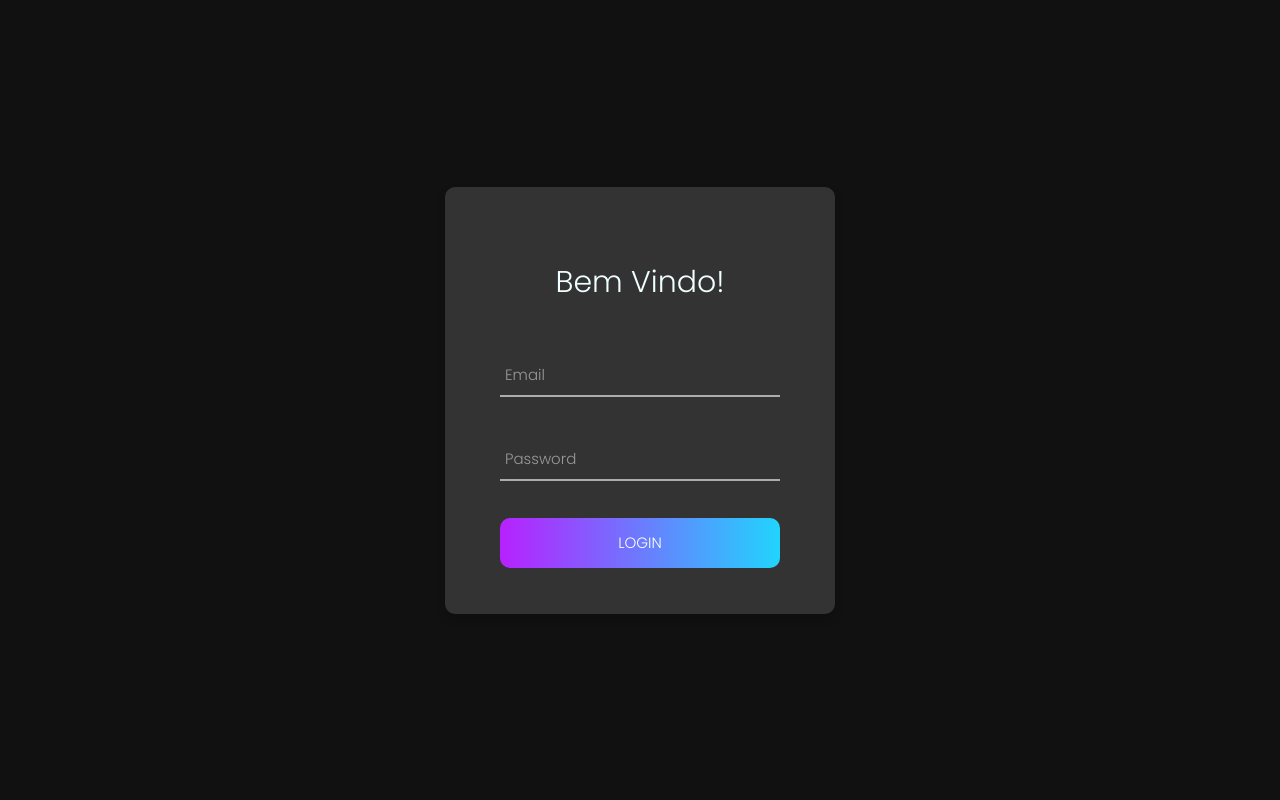
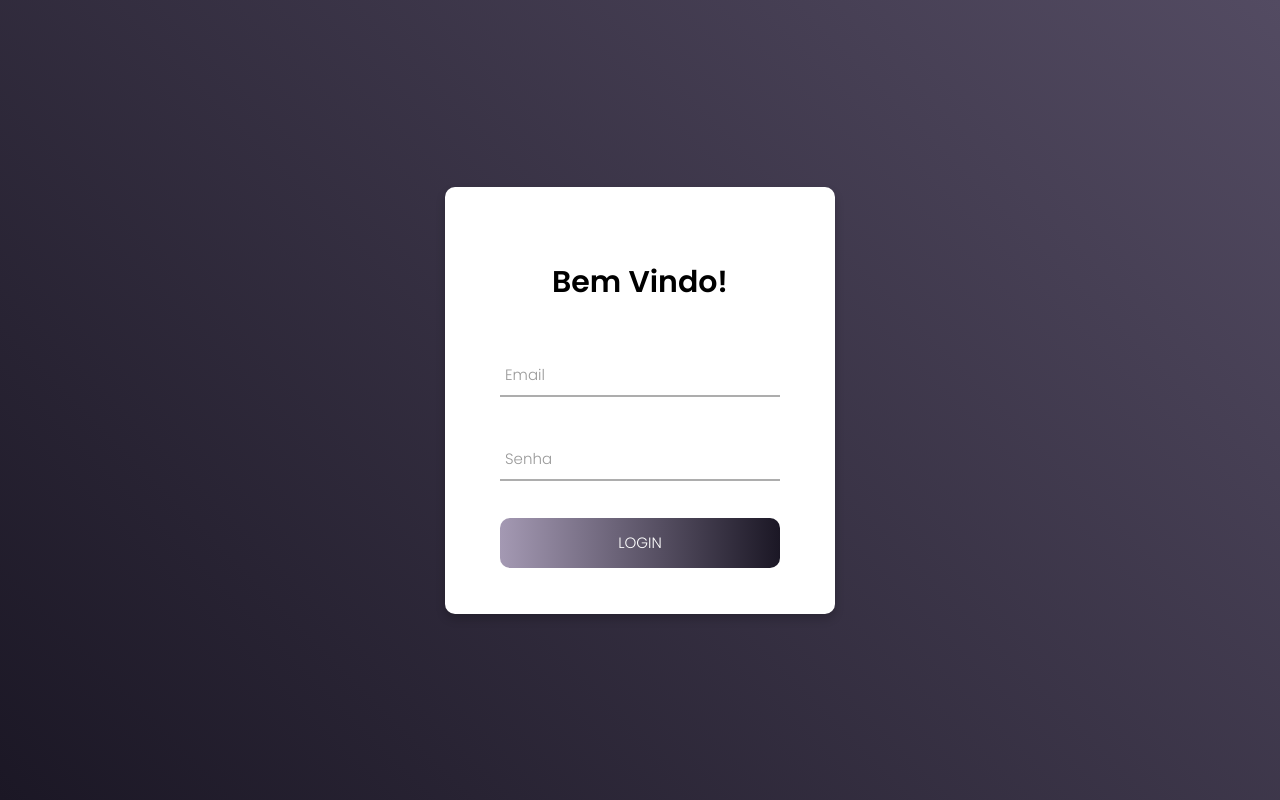
Before and after one commit to guiinow/clube-do-livro, a React (Create React App) app in the folder frontend/: page / in a window 1280 px wide. Built offline with nearby package versions, Linux system fonts and the light colour scheme.

Commit message:
atualização de estilo

```diff
--- a/frontend/src/pages/LogIn.js
+++ b/frontend/src/pages/LogIn.js
@@ -10,7 +10,7 @@
       <div class="container-login">
         <div class="wrap-login">
           <form class="loginform">
-            <span class="login-form-title">Bem Vindo!</span>
+            <span class="login-form-title"> <strong>Bem Vindo!</strong></span>
             <div class="wrap-input">
               <input
                 class={email !== "" ? "has-val input" : "input"}
@@ -28,7 +28,7 @@
                 value={password}
                 onChange={(e) => setPassword(e.target.value)}
               />
-              <span class="focus-input" data-placeholder="Password"></span>
+              <span class="focus-input" data-placeholder="Senha"></span>
             </div>
 
             <div class="container-login-form-btn">
--- a/frontend/src/pages/styles.css
+++ b/frontend/src/pages/styles.css
@@ -22,7 +22,7 @@
 
     padding: 15px;
 
-    background-color: #111;
+    background-image: linear-gradient(45deg, #1b1725, #534b62);
 }
 
 .login-form{
@@ -31,7 +31,7 @@
 
 .wrap-login{
     width: 390px;
-    background-color: #333;
+    background-color: #ffffff;
     border-radius: 10px;
 
     overflow: hidden;
@@ -43,7 +43,7 @@
 .login-form-title{
     display: block;
     font-size: 30px;
-    color: azure;
+    color: #000;
 
     line-height: 1.2;
     text-align: center;
@@ -60,7 +60,7 @@
 
 .input{
     font-size: 15px;
-    color: #fff;
+    color: #000;
     line-height: 1.2;
     border: none;
     display: block;
@@ -76,6 +76,7 @@
 
 }
 
+
 .focus-input{
     position: absolute;
     display: block;
@@ -86,7 +87,7 @@
     left: 0;
 
     pointer-events: none;
-    color: #adadad;
+    color: #000;
 }
 
 .focus-input::before{
@@ -102,10 +103,10 @@
     -o-transition: all, 0.4s;
     -moz-transition: all 0.4s;
 
-    background: -webkit-linear-gradient(to left, #21d4fd, #b721ff);
-    background: -o-linear-gradient(to left, #21d4fd, #b721ff);
-    background: -moz-linear-gradient(to left, #21d4fd, #b721ff);
-    background: linear-gradient(to left, #21d4fd, #b721ff);
+    background: -webkit-linear-gradient(to left, #1b1725, #a499b3);
+    background: -o-linear-gradient(to left, #1b1725, #a499b3);
+    background: -moz-linear-gradient(to left, #1b1725, #a499b3);
+    background: linear-gradient(to left, #1b1725, #a499b3);
 }
 
 .focus-input::after{
@@ -174,10 +175,10 @@
     width: 100%;
     height: 50px;
 
-    background: -webkit-linear-gradient(to left, #21d4fd, #b721ff);
-    background: -o-linear-gradient(to left, #21d4fd, #b721ff);
-    background: -moz-linear-gradient(to left, #21d4fd, #b721ff);
-    background: linear-gradient(to left, #21d4fd, #b721ff);
+    background: -webkit-linear-gradient(to left, #1b1725, #a499b3);
+    background: -o-linear-gradient(to left, #1b1725, #a499b3);
+    background: -moz-linear-gradient(to left, #1b1725, #a499b3);
+    background: linear-gradient(to left, #1b1725, #a499b3);
 }
 
 .login-form-btn:hover{
```
